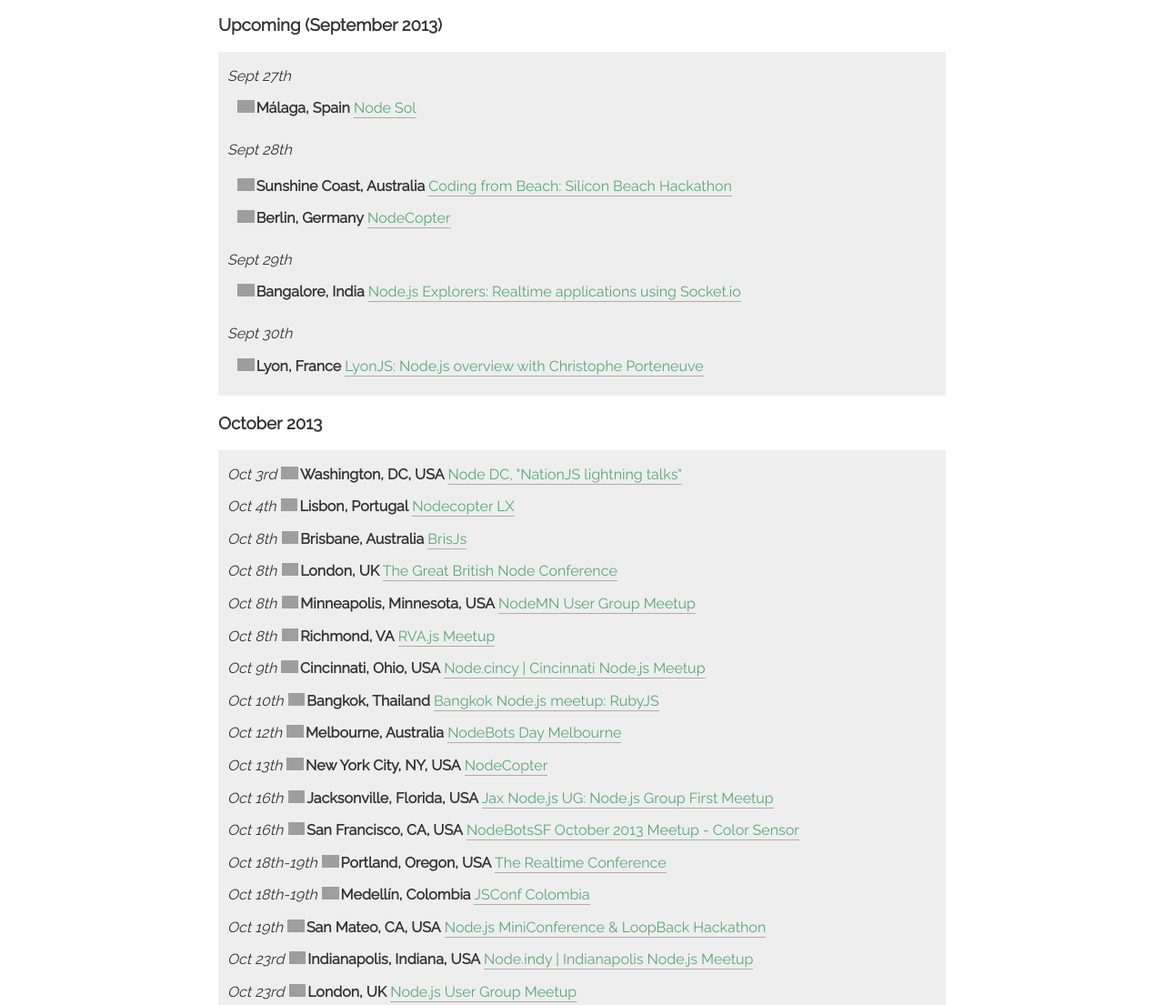
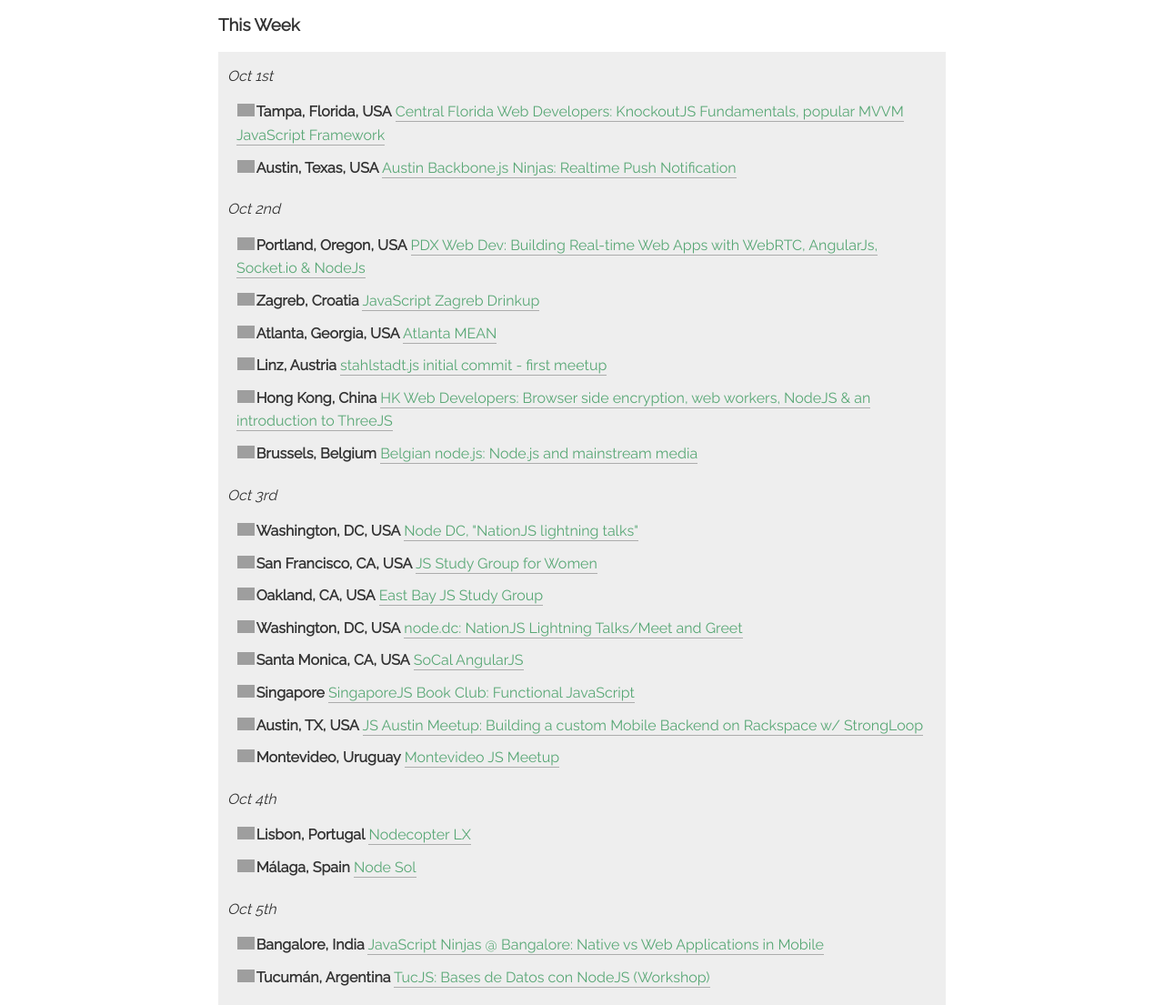
Before and after one commit to knode/node-meatspace, a website: page index.html in a window 1280 px wide. Shown: the part 318-1423 px from the top of the page at 91% size. Drawn offline with nearby package versions, Linux system fonts and the light colour scheme; grey boxes are pictures that could not be loaded.

Commit message:
Updating this week.

```diff
--- a/index.html
+++ b/index.html
@@ -49,30 +49,46 @@
 <p>The <a href="https://github.com/mikeal/node-meatspace/issues">issue tracker</a> is used as a message board. If you have some ideas about in-person events or want to put something together in your area please create a new issue.</p>
 <h2>Calendar</h2>
 <p><em>If you know about any events that aren&#39;t listed please add them to the <a href="https://github.com/mikeal/node-meatspace/blob/gh-pages/README.md">README</a> and send a pull request.</em></p>
-<h3>Upcoming (September 2013)</h3>
+<h3>This Week</h3>
 <ul>
-<li><em>Sept 27th</em><ul>
-<li><strong>Málaga, Spain</strong> <a href="http://www.meetup.com/Node-Sol/events/138893332/">Node Sol</a></li>
+<li><em>Oct 1st</em><ul>
+<li><strong>Tampa, Florida, USA</strong> <a href="http://www.meetup.com/florida-web-developers/events/140208852/">Central Florida Web Developers: KnockoutJS Fundamentals, popular MVVM JavaScript Framework</a></li>
+<li><strong>Austin, Texas, USA</strong> <a href="http://www.meetup.com/Austin-Backbone-js-Ninjas/events/135669072/">Austin Backbone.js Ninjas: Realtime Push Notification</a></li>
 </ul>
 </li>
-<li><em>Sept 28th</em><ul>
-<li><strong>Sunshine Coast, Australia</strong> <a href="http://www.meetup.com/Coding-from-Beach/events/139148792/">Coding from Beach: Silicon Beach Hackathon</a></li>
-<li><strong>Berlin, Germany</strong> <a href="http://nodecopter.com/">NodeCopter</a></li>
+<li><em>Oct 2nd</em><ul>
+<li><strong>Portland, Oregon, USA</strong> <a href="http://www.meetup.com/PDX-Web-Development/events/138707752/">PDX Web Dev: Building Real-time Web Apps with WebRTC, AngularJs, Socket.io &amp; NodeJs</a></li>
+<li><strong>Zagreb, Croatia</strong> <a href="http://www.meetup.com/JavaScript-Zagreb/events/140313152/">JavaScript Zagreb Drinkup</a></li>
+<li><strong>Atlanta, Georgia, USA</strong> <a href="http://www.meetup.com/meansters/events/138156152/">Atlanta MEAN</a></li>
+<li><strong>Linz, Austria</strong> <a href="http://www.meetup.com/stahlstadt-js/events/138293682/">stahlstadt.js initial commit - first meetup</a></li>
+<li><strong>Hong Kong, China</strong> <a href="http://www.meetup.com/HK-Web-Developers/events/139597242/">HK Web Developers: Browser side encryption, web workers, NodeJS &amp; an introduction to ThreeJS</a></li>
+<li><strong>Brussels, Belgium</strong> <a href="http://www.meetup.com/Belgian-node-js-User-Group/events/140207802/">Belgian node.js: Node.js and mainstream media</a></li>
 </ul>
 </li>
-<li><em>Sept 29th</em><ul>
-<li><strong>Bangalore, India</strong> <a href="http://www.meetup.com/Node-js-Explorers/events/119252172/">Node.js Explorers: Realtime applications using Socket.io</a></li>
+<li><em>Oct 3rd</em><ul>
+<li><strong>Washington, DC, USA</strong> <a href="http://www.meetup.com/node-dc/events/139465312/">Node DC, &quot;NationJS lightning talks&quot;</a></li>
+<li><strong>San Francisco, CA, USA</strong> <a href="http://www.meetup.com/hackreactor/events/139428122/">JS Study Group for Women</a></li>
+<li><strong>Oakland, CA, USA</strong> <a href="http://www.meetup.com/EBJavaScript/events/140665292/">East Bay JS Study Group </a></li>
+<li><strong>Washington, DC, USA</strong> <a href="http://www.meetup.com/node-dc/events/139465312/">node.dc: NationJS Lightning Talks/Meet and Greet</a></li>
+<li><strong>Santa Monica, CA, USA</strong> <a href="http://www.meetup.com/socal-angular/events/141877102/">SoCal AngularJS</a></li>
+<li><strong>Singapore</strong> <a href="http://www.meetup.com/Singapore-JS/events/142348162/">SingaporeJS Book Club: Functional JavaScript</a></li>
+<li><strong>Austin, TX, USA</strong> <a href="http://www.meetup.com/javascript-austin/events/142585942/">JS Austin Meetup: Building a custom Mobile Backend on Rackspace w/ StrongLoop</a></li>
+<li><strong>Montevideo, Uruguay</strong> <a href="http://www.meetup.com/mvd-js/events/133145132/">Montevideo JS Meetup</a></li>
 </ul>
 </li>
-<li><em>Sept 30th</em><ul>
-<li><strong>Lyon, France</strong> <a href="http://lyonjs.org/">LyonJS: Node.js overview with Christophe Porteneuve</a></li>
+<li><em>Oct 4th</em><ul>
+<li><strong>Lisbon, Portugal</strong> <a href="http://nodecopter.pt/">Nodecopter LX</a></li>
+<li><strong>Málaga, Spain</strong> <a href="http://www.meetup.com/Node-Sol/events/140462362/">Node Sol</a></li>
+</ul>
+</li>
+<li><em>Oct 5th</em><ul>
+<li><strong>Bangalore, India</strong> <a href="http://www.meetup.com/JavaScript-Ninjas-Bangalore/events/140170472/">JavaScript Ninjas @ Bangalore: Native vs Web Applications in Mobile</a></li>
+<li><strong>Tucumán, Argentina</strong> <a href="http://www.meetup.com/Tuc-JS/events/137334782/">TucJS: Bases de Datos con NodeJS (Workshop)</a></li>
 </ul>
 </li>
 </ul>
 <h3>October 2013</h3>
 <ul>
-<li><em>Oct 3rd</em> <strong>Washington, DC, USA</strong> <a href="http://www.meetup.com/node-dc/events/139465312/">Node DC, &quot;NationJS lightning talks&quot;</a></li>
-<li><em>Oct 4th</em> <strong>Lisbon, Portugal</strong> <a href="http://nodecopter.pt/">Nodecopter LX</a></li>
 <li><em>Oct 8th</em> <strong>Brisbane, Australia</strong> <a href="http://brisjs.com/">BrisJs</a></li>
 <li><em>Oct 8th</em> <strong>London, UK</strong> <a href="http://greatbritishnodeconf.co.uk/">The Great British Node Conference</a></li>
 <li><em>Oct 8th</em> <strong>Minneapolis, Minnesota, USA</strong> <a href="https://github.com/NodeMN">NodeMN User Group Meetup</a></li>
```
Also changed, not shown: README.md.
